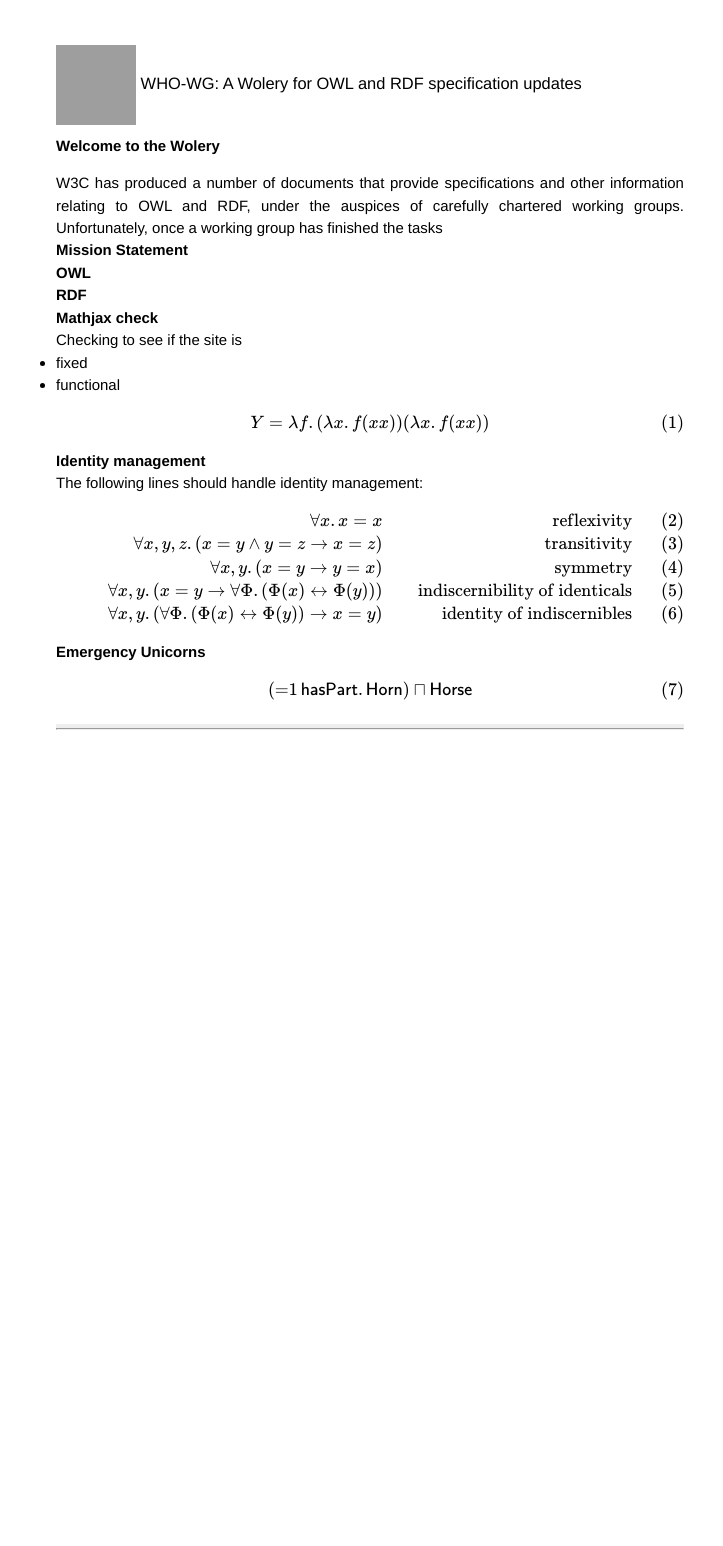
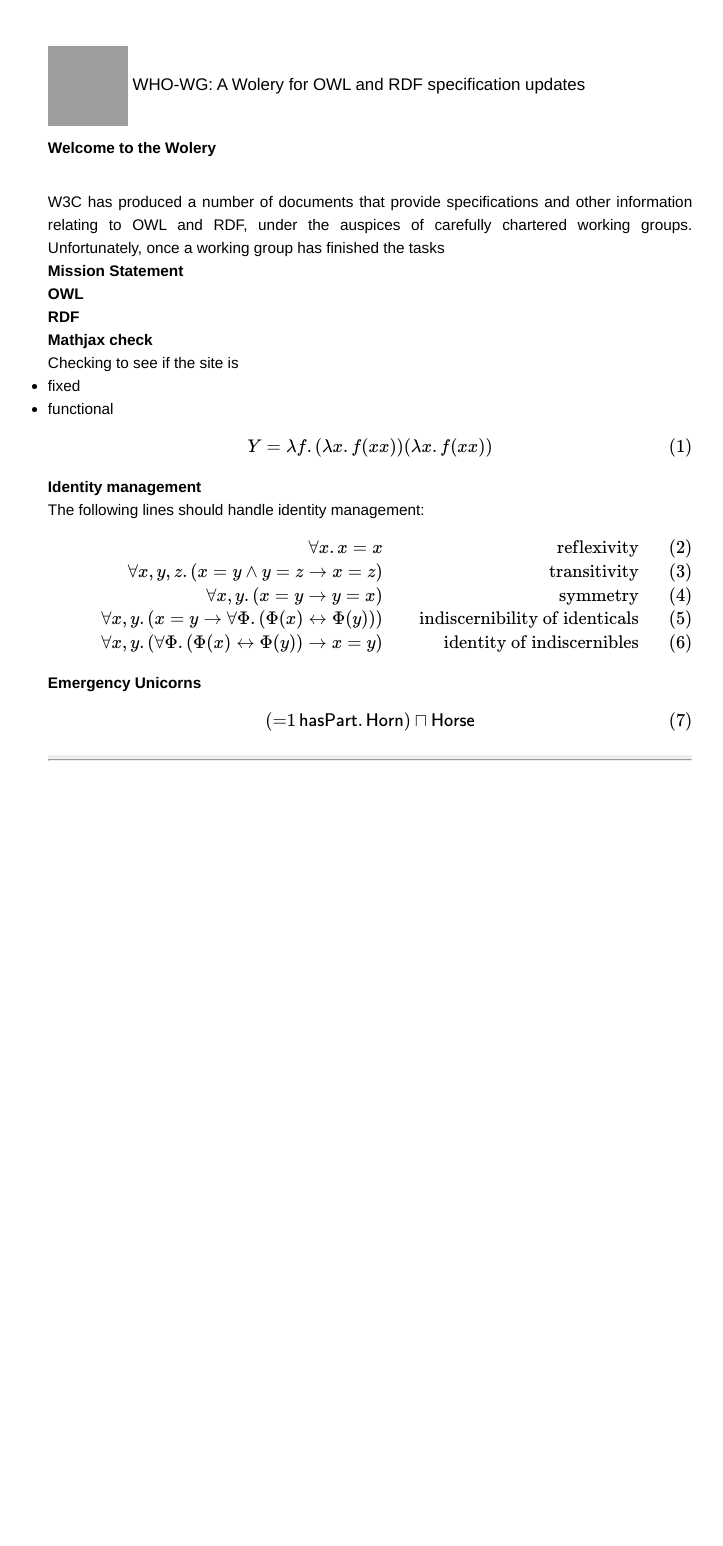
Before and after one commit to WHO-WG/WHO-WG.github.io, a Jekyll site: the page built from index.html, in a window 1280 px wide. Shown: the whole page, without its empty margins (270-993 px from the left). Built offline with Jekyll 4.4.1, drawn with Linux system fonts in a browser that asks for light colours; Markdown is read by kramdown in place of the engine named in the settings; formulas are drawn with MathJax 3; before the commit the page ends 1500 px from its top, so only the background shows below that; grey boxes are pictures that could not be loaded.

Commit message:
header change

```diff
--- a/css/main.css
+++ b/css/main.css
@@ -15,15 +15,16 @@
 body {
   background-color: #FFF;
   font: 13.34px Helvetica, Arial, sans-serif;
-  font-size: small;
+ // font-size: small;
   text-align: center;
 }
 
 h1, h2, h3, h4, h5, h6 {
   font-size: 100%; }
 
-h1 { margin-bottom: 1em; }
-p { margin: 1em 0; }
+h1 { margin-bottom: 2em; }
+p { margin: 1em 0;
+    margin-bottom: 1em; }
 
 a         { color: #00a; }
 a:hover   { color: #000; }
```
